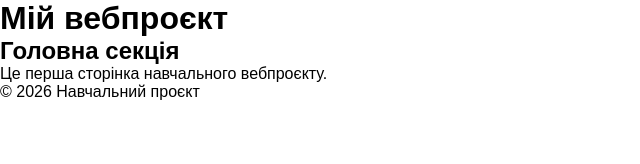
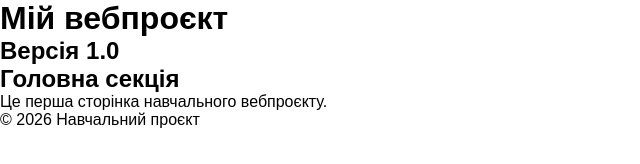
Before and after one commit to VoVo-code/web-lab, a plain HTML site: page index.html in a window 1280 px wide. Shown: the whole page, without its empty margins (0-640 px from the left). Drawn offline with Linux system fonts and the light colour scheme.

Commit message:
Add header section

```diff
--- a/index.html
+++ b/index.html
@@ -9,6 +9,7 @@
 <body>
   <header>
     <h1>Мій вебпроєкт</h1>
+    <h2>Версія 1.0</h2>
   </header>
   <main>
     <section>
```
